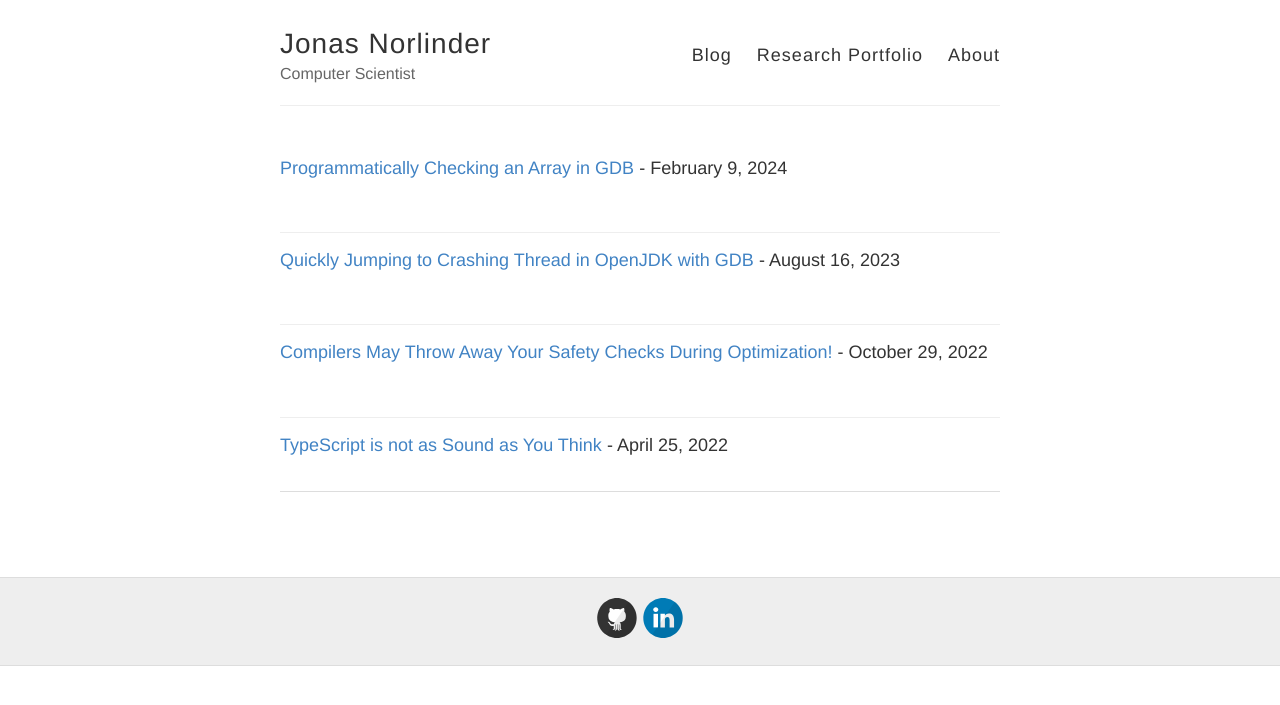
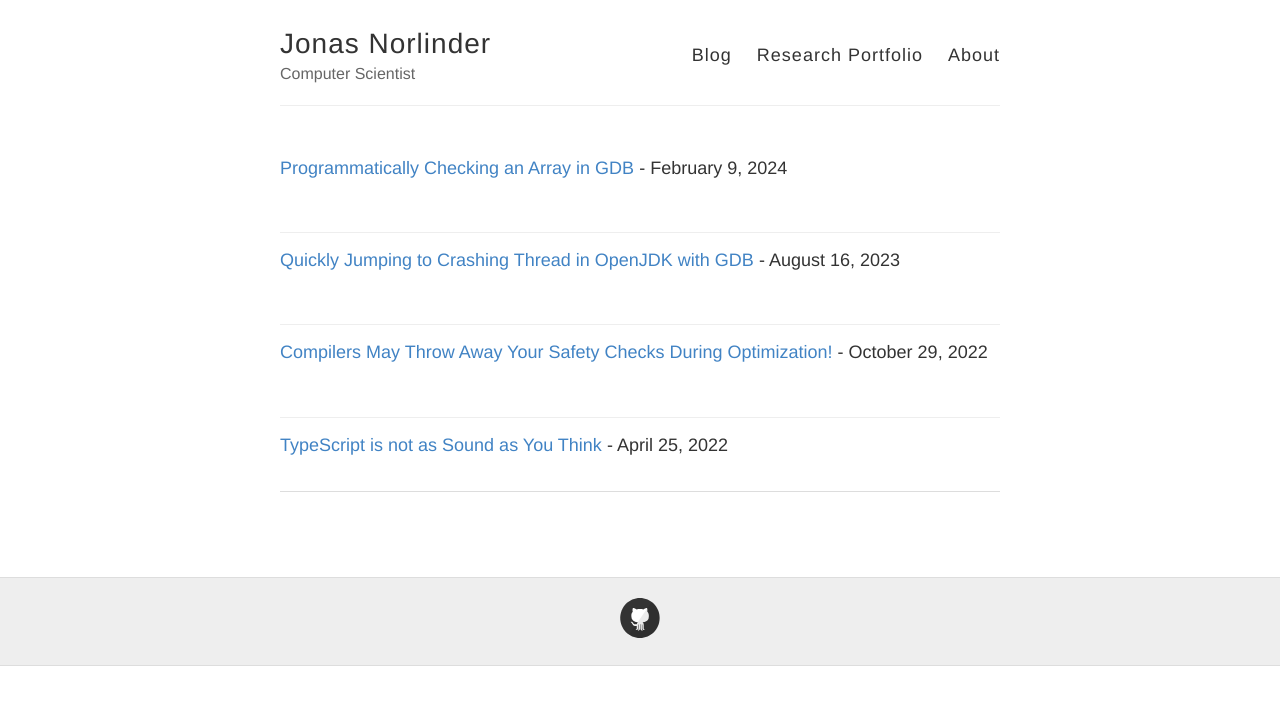
Before and after one commit to JonasNorlinder/jonasnorlinder.github.io, a Jekyll site: the page built from index.html, in a window 1280 px wide. Shown: the top 705 px of the page. Built offline with Jekyll 4.4.1, drawn with Linux system fonts in a browser that asks for light colours; the list of posts is cut into pages by our own code.

```diff
--- a/_config.yml
+++ b/_config.yml
@@ -24,7 +24,7 @@ footer-links:
   github: JonasNorlinder
   googleschoolar: #V9HrQjkAAAAJ
   instagram:
-  linkedin: jonas-norlinder-521157106/?locale=en_US
+  linkedin: # jonas-norlinder-521157106/?locale=en_US
   pinterest:
   rss: # just type anything here for a working RSS icon
   twitter:
```
